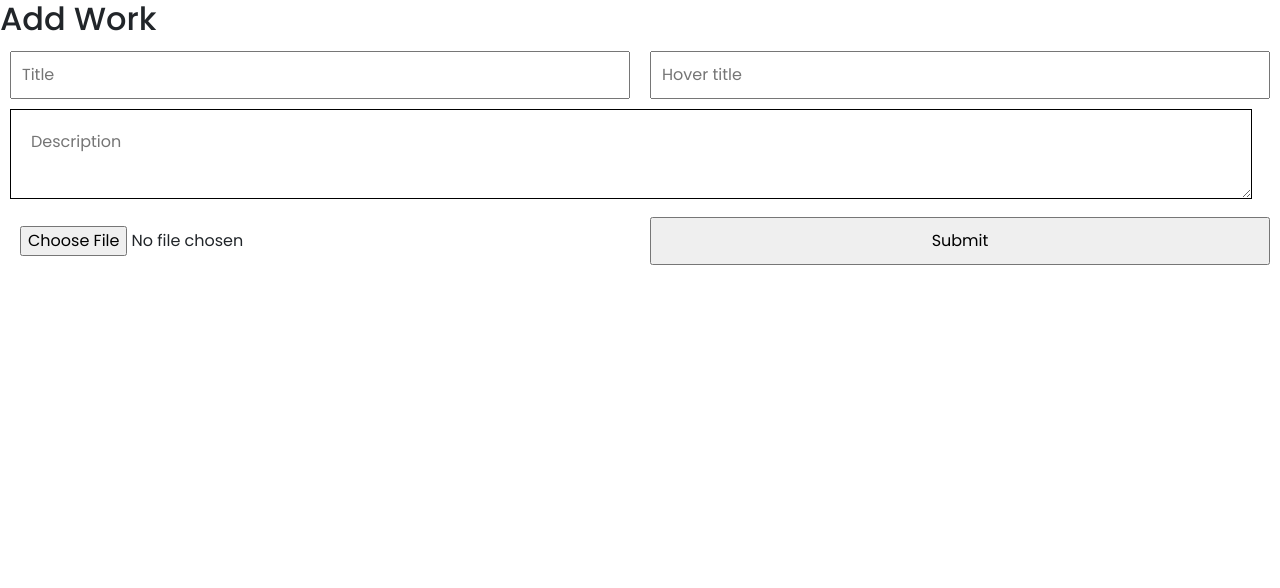
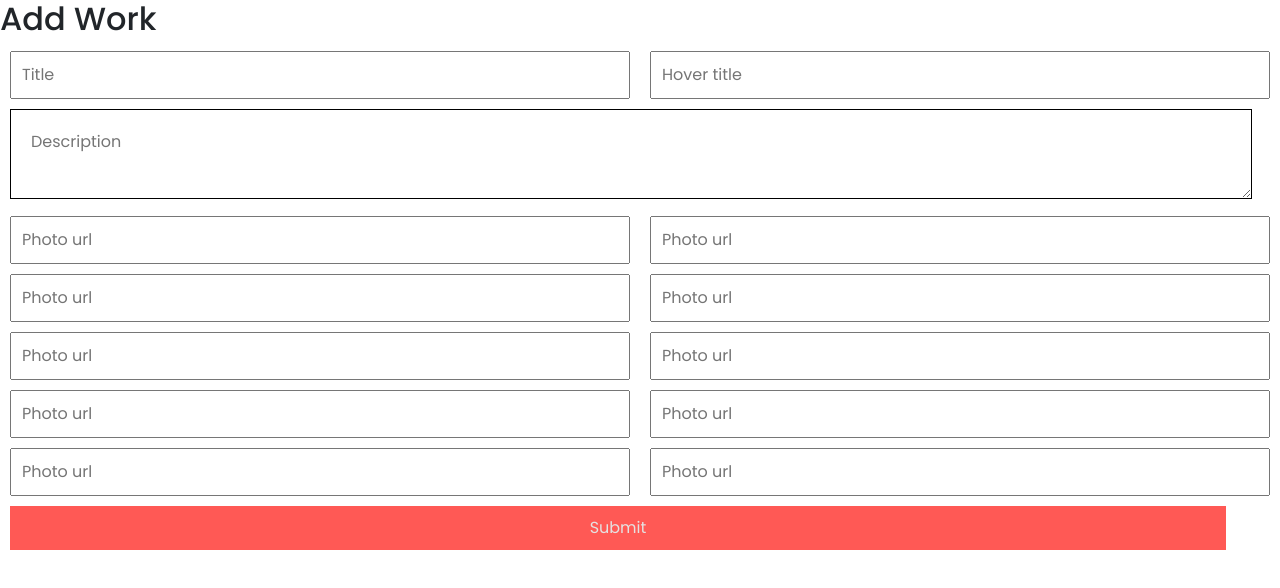
Before and after one commit to monirul360/sazzad-portfolio, a React (Create React App) app: page /addwork in a window 1280 px wide. Shown: the top 588 px of the page. Built offline with nearby package versions, Linux system fonts and the light colour scheme.

Commit message:
delete item integate

```diff
--- a/src/Admin.css
+++ b/src/Admin.css
@@ -156,7 +156,7 @@
 
 .content-section {
     width: 98%;
-    display: flex;
+    /* display: flex; */
     align-items: center;
     flex-wrap: wrap;
     margin-top: 15px;
--- a/src/App.css
+++ b/src/App.css
@@ -54,9 +54,11 @@ ul {
   outline: none;
 }
 
-.nav-item a:focus {
+
+
+.nav-item ul li a:focus {
   color: var(--colorred) !important;
-  font-weight: bold
+  font-weight: bold !important;
 }
 
 .nav-item a:last-child {
@@ -178,8 +180,19 @@ ul {
   margin: 40px auto;
 }
 
+.infowork h2 {
+  margin-top: 50px;
+}
+
+.infowork p {
+  color: black !important;
+  font-weight: 500;
+  margin: 25px 0px;
+}
+
 .infowork img {
   width: 100%;
+  margin-bottom: 10px;
 }
 
 /* contact-from */
@@ -653,7 +666,8 @@ footer a:hover {
   }
 
   .hero h1 {
-    font-size: 6rem;
+    font-weight: 600;
+    font-size: 36px;
     text-align: left;
   }
 
@@ -699,7 +713,7 @@ footer a:hover {
   }
 
   .hero h1 {
-    font-size: 3rem;
+    font-size: 24;
     text-align: left;
   }
 
@@ -832,6 +846,32 @@ footer a:hover {
   color: black;
 }
 
+.addwork input[type=file] {
+  width: 100%;
+}
+
+.addwork input[type=submit] {
+  width: 95%;
+  background-color: var(--colorred);
+  color: var(--colorwhite);
+  border: none;
+}
+
+/* allposts */
+.allposts {
+  width: 100%;
+}
+
+.allposts table {
+  width: 100%;
+}
+
+.allposts table img {
+  width: 80px;
+  height: 80px;
+
+}
+
 /* responsive code */
 @media (min-width:1400px) {}
 
--- a/src/App.js
+++ b/src/App.js
@@ -14,6 +14,7 @@ import Require from './Page/Require/Require';
 import Infowork from './Page/works/Infowork';
 import Works from './Page/works/Works';
 import View from './Page/Dashboard/View';
+import AllPosts from './Page/Dashboard/AllPosts/AllPosts';
 
 function App() {
 
@@ -43,6 +44,7 @@ function App() {
           }>
             <Route index element={<View></View>}></Route>
             <Route path='addwork' element={<Addwork></Addwork>}></Route>
+            <Route path='AllPosts' element={<AllPosts></AllPosts>}></Route>
 
           </Route>
         </Routes>
--- a/src/Page/Dashboard/Addwork/Addwork.js
+++ b/src/Page/Dashboard/Addwork/Addwork.js
@@ -7,9 +7,19 @@ const Addwork = () => {
 
     const onSubmit = (data) => {
         const work = {
-            firstName: data.firstName,
-            lastName: data.lastName,
-            mail: data.mail
+            Title: data.Title,
+            Hover: data.Hover,
+            Description: data.Description,
+            photo1: data.photo1,
+            photo2: data.photo2,
+            photo3: data.photo3,
+            photo4: data.photo4,
+            photo5: data.photo5,
+            photo6: data.photo6,
+            photo7: data.photo7,
+            photo8: data.photo8,
+            photo9: data.photo9,
+            photo10: data.photo10,
         }
         fetch('http://localhost:5000/items', {
             method: 'POST',
@@ -21,11 +31,11 @@ const Addwork = () => {
             .then(res => res.json())
             .then(inserted => {
                 if (inserted.insertedId) {
-                    toast.success('Add Product successfull');
+                    toast.success('Add successfull');
                     reset();
                 }
                 else {
-                    toast.error('Failed to Add Product');
+                    toast.error('Failed to Add');
                 }
             })
     }
@@ -48,9 +58,57 @@ const Addwork = () => {
                     placeholder='Description'
                     {...register("Description", { required: true })}
                 ></textarea>
-                <input type="file" name="" id="" />
-                {/*  */}
+                <input
+                    type="text"
+                    placeholder='Photo url'
+                    {...register("photo1")}
+                />
 
+                <input
+                    type="text"
+                    placeholder='Photo url'
+                    {...register("photo2")}
+                />
+                <input
+                    type="text"
+                    placeholder='Photo url'
+                    {...register("photo3")}
+                />
+                <input
+                    type="text"
+                    placeholder='Photo url'
+                    {...register("photo4")}
+                />
+                <input
+                    type="text"
+                    placeholder='Photo url'
+                    {...register("photo5")}
+                />
+                <input
+                    type="text"
+                    placeholder='Photo url'
+                    {...register("photo6")}
+                />
+                <input
+                    type="text"
+                    placeholder='Photo url'
+                    {...register("photo7")}
+                />
+                <input
+                    type="text"
+                    placeholder='Photo url'
+                    {...register("photo8")}
+                />
+                <input
+                    type="text"
+                    placeholder='Photo url'
+                    {...register("photo9")}
+                />
+                <input
+                    type="text"
+                    placeholder='Photo url'
+                    {...register("photo10")}
+                />
                 <input type="submit" />
             </form>
         </div>
--- /dev/null
+++ b/src/Page/Dashboard/AllPosts/AllPosts.js
@@ -0,0 +1,42 @@
+import React from 'react';
+import { useEffect } from 'react';
+import { useState } from 'react';
+import Managerow from './Managerow';
+
+const AllPosts = () => {
+    const [items, setItems] = useState([]);
+    useEffect(() => {
+        const url = `http://localhost:5000/items`;
+        fetch(url)
+            .then(Res => Res.json())
+            .then(data => setItems(data));
+    }, []);
+    return (
+        <div>
+            <h1>All Posts</h1>
+            <div className="allposts">
+                <table class="table">
+                    <thead>
+                        <tr>
+                            <th scope="col">Number</th>
+                            <th scope="col">Img</th>
+                            <th scope="col">Title</th>
+                            <th scope="col">Action</th>
+                        </tr>
+                    </thead>
+                    <tbody>
+                        {
+                            items.map((items, index) => <Managerow
+                                key={items._id}
+                                items={items}
+                                index={index}
+                            ></Managerow>)
+                        }
+                    </tbody>
+                </table>
+            </div>
+        </div>
+    );
+};
+
+export default AllPosts;
--- /dev/null
+++ b/src/Page/Dashboard/AllPosts/Managerow.js
@@ -0,0 +1,35 @@
+import React from 'react';
+import { toast } from 'react-toastify';
+
+const Managerow = ({ items, index }) => {
+    const { _id, Title, photo1 } = items;
+    const handleDelete = () => {
+        fetch(`http://localhost:5000/myitems/${_id}`, {
+            method: 'DELETE',
+        })
+            .then(res => res.json())
+            .then(data => {
+                if (data.deletedCount) {
+                    toast.success(`${items.Title}  Deteted`);
+                }
+            })
+    }
+    return (
+        <>
+            <tr>
+                <th>{index + 1}</th>
+                <td> <div class="w-20 rounded-full">
+                    <img src={photo1} alt="" />
+                </div></td>
+                <td>{Title}</td>
+                <td><button
+                    onClick={() => handleDelete()}
+                    className='btn btn-primary'>Delete</button>
+                </td>
+            </tr>
+
+        </>
+    );
+};
+
+export default Managerow;
--- a/src/Page/Dashboard/DashSiteBar.js
+++ b/src/Page/Dashboard/DashSiteBar.js
@@ -5,15 +5,15 @@ const DashSiteBar = () => {
     return (
         <div>
             <div class="site-bar-dd">
-                <Link to="/"><i class="fa fa-bars"></i><span>Dashboard</span></Link>
+                <Link to="/dashboard"><i class="fa fa-bars"></i><span>Dashboard</span></Link>
             </div>
 
             <div class="site-bar-menu">
                 <ul>
-                    <li><Link to="/dashboard"> <i class="fa fa-eye"></i><span>View Web</span></Link></li>
+                    <li><Link target="_blank" to="/"> <i class="fa fa-eye"></i><span>View Web</span></Link></li>
 
                     <li><Link to="/dashboard/addwork"><i class="fa fa-plus-square"></i><span>Posts</span><b id="posts-bar" class="fa fa-angle-right"></b></Link></li>
-
+                    <li><Link to="/dashboard/AllPosts"><i class="fa fa-plus"></i><span>All Posts</span></Link></li>
                     <li><Link to="/dashboard"> <i class="fa fa-compass"></i><span>Media</span></Link></li>
 
                     <li><Link to="/dashboard"> <i class="fa fa-paste"></i><span>Pages</span><b id="page-bar" class="fa fa-angle-right"></b></Link></li>
--- a/src/Page/Home/Home/Home.js
+++ b/src/Page/Home/Home/Home.js
@@ -15,12 +15,7 @@ const Home = () => {
                             <h1>SAZZAD HOSEN</h1>
                         </div>
                         <div>
-                            <p>My approach to projects is
-                                collaborative. I listen and work
-                                closely with my clients to create
-                                beautiful, crafted and timeless
-                                design solutions, which are unique
-                                to each project brief.</p>
+                            <p>I collaborate with ambitious and creative professionals and business owners to create a stylish and unique brand identity. My approach to projects is collaborative. I listen and work closely with my clients to create beautiful, crafted and timeless design solutions, which are unique to each project brief</p>
                         </div>
                     </div>
                     <div class="see-link mt-3 mt-md-5">
--- a/src/Page/works/Showork.js
+++ b/src/Page/works/Showork.js
@@ -1,6 +1,5 @@
 import React from 'react';
 import { useNavigate } from 'react-router-dom';
-import img from './../../image/1.jpg';
 const Showork = ({ work }) => {
     const Navigate = useNavigate();
     const handlework = id => {
@@ -11,12 +10,12 @@ const Showork = ({ work }) => {
         <div onClick={() => handlework(work?._id)} className="col-md-6 col-lg-4 work-content">
             <div className="work-items">
                 <div className='work-img'>
-                    <img className='img-fluid' src={img} alt="" />
+                    <img className='img-fluid' src={work?.photo1} alt="" />
                     <div className='work-hover'>
-                        <h3>See case study</h3>
+                        <h3>{work?.Hover}</h3>
                     </div>
                 </div>
-                <h5 className='lead mt-2'>Coffee Co</h5>
+                <h5 className='lead mt-2'>{work?.Title}</h5>
             </div>
         </div>
     );
```
Also changed, not shown: src/Page/works/Infowork.js (+18 -3 lines).
